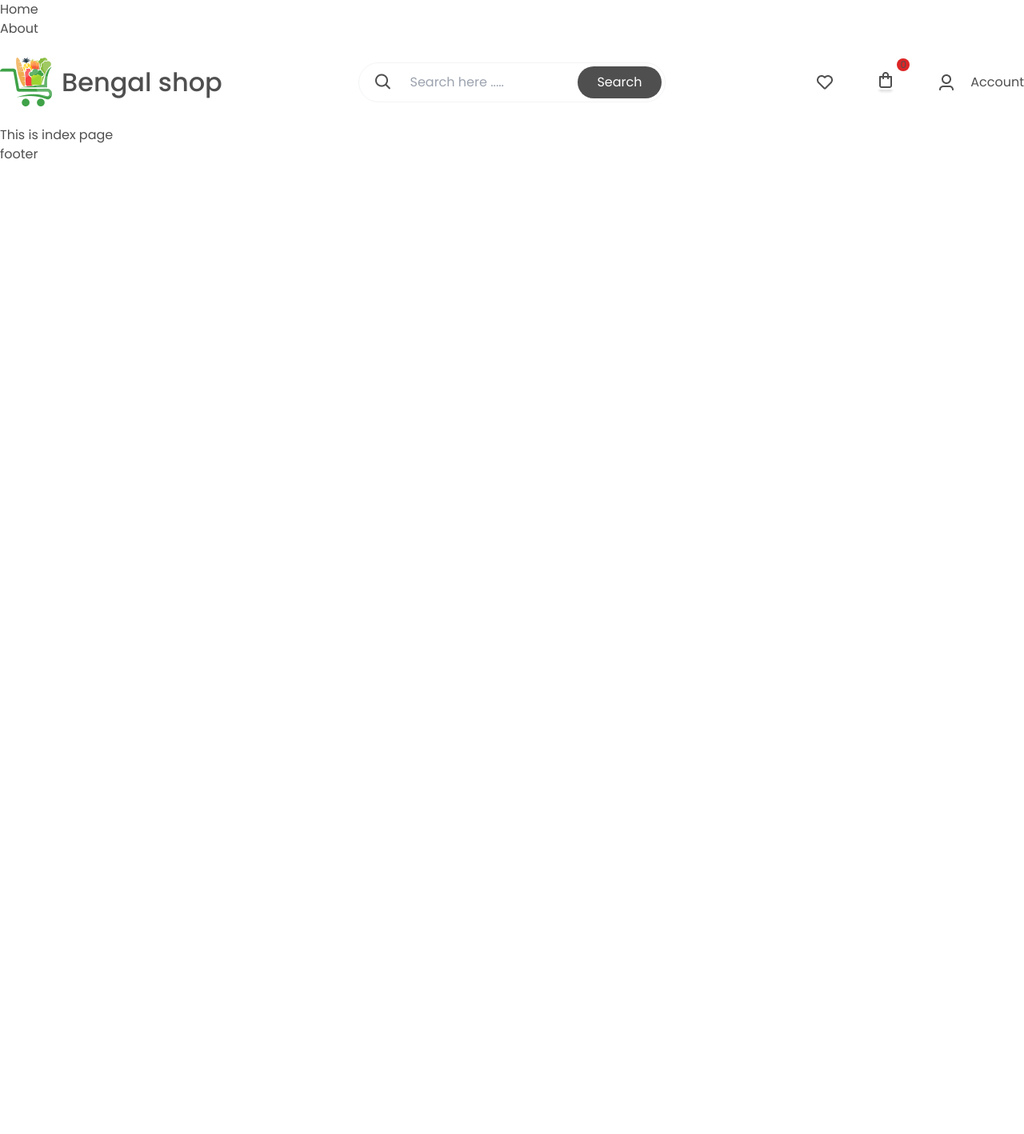
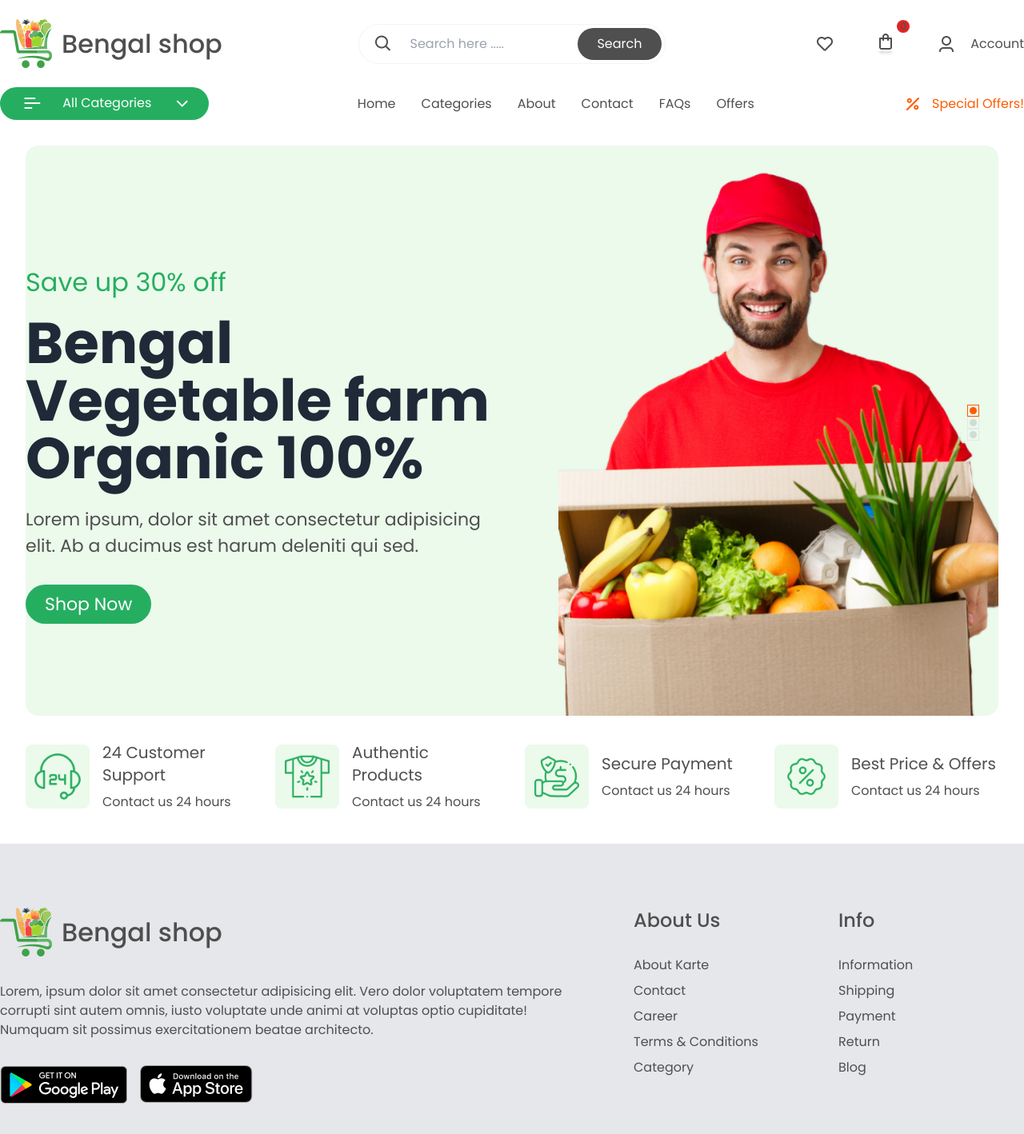
Before and after one commit to moonkabir/LaravelVueNuxt, a Nuxt app: page / in a window 1280 px wide. Shown: the top 1418 px of the page at 80% size. Before the commit the page ends 800 px from the top, so only its background shows below. Built offline with nearby package versions, Linux system fonts and the light colour scheme.

Commit message:
class 5 hero slider done

```diff
--- a/assets/css/style.css
+++ b/assets/css/style.css
@@ -12,6 +12,9 @@ body{
 .font-size-32{
     font-size: 32px;
 }
+.font-size-22{
+    font-size: 22px;
+}
 
 
 .bs-button-bg{
@@ -22,3 +25,80 @@ body{
     width: 60px;
     height: 60px;
 }
+
+.bs-dark-orange-bg{
+    background-color: #FF5C00;
+}
+.bs-dark-orange-color{
+    color: #FF5C00;
+}
+.bs-dark-green-bg{
+    background-color: #26ae60;
+}
+.bs-dark-green-color {
+    color: #26ae60;
+}
+h1,h2,h3,h4,h5,h6{
+    @apply font-medium;
+}
+
+.slide-bg{
+    background-color: #ebfaeb;
+}
+.bs-button{
+    @apply bs-dark-green-bg text-white rounded-full p-6 py-2 inline-block
+}
+
+.hero-slide ul.slick-dots {
+  position: absolute;
+  right: 2%;
+  top: 50%;
+  margin-top: -32.5px
+}
+
+
+.hero-slide ul.slick-dots button {
+  text-indent: -9999px;
+  background-color: #d1ddd2;
+  border-radius: 50%;
+  height: 100%;
+  width: 100%;
+}
+
+.hero-slide ul.slick-dots li {
+  border-width: 1px;
+  height: 15px;
+  width: 15px;
+  padding: 2px;
+}
+
+.hero-slide ul.slick-dots li.slick-active {
+  border-color: #FF5C00;
+}
+
+.hero-slide ul.slick-dots li.slick-active button {
+  @apply bs-dark-orange-bg;
+}
+.category-carousel .slick-slide > div {
+  margin-right: 35px;
+}
+
+.category-carousel .slick-list {
+  margin-right: -30px !important;
+}
+
+.category-carousel > svg {
+  height: 30px;
+  width: 30px;
+  background-color: #ddd;
+  border-radius: 50%;
+  padding: 5px;
+  position: absolute;
+  right: 50px;
+  top: -102px;
+  cursor: pointer;
+}
+
+.category-carousel > svg:last-child {
+  right: 0;
+}
--- a/components/Footer.vue
+++ b/components/Footer.vue
@@ -1,6 +1,82 @@
 <template>
 	<div>
-        footer
+        <div class="container">
+			<div class="flex mx-4 mb-10">
+				<div class="w-1/4 px-4 flex items-center">
+					<div class="min-w-max mr-4">
+						<img width="80" src="~/assets/img/customer-support.png" alt="">
+					</div>
+					<div class="w-full">
+						<h3 class="text-xl font-normal mb-2">24 Customer Support</h3>
+						Contact us 24 hours
+					</div>
+				</div>
+				<div class="w-1/4 px-4 flex items-center">
+					<div class="min-w-max mr-4">
+						<img width="80" src="~/assets/img/authentic-products.png" alt="">
+					</div>
+					<div class="w-full">
+						<h3 class="text-xl font-normal mb-2">Authentic Products</h3>
+						Contact us 24 hours
+					</div>
+				</div>
+				<div class="w-1/4 px-4 flex items-center">
+					<div class="min-w-max mr-4">
+						<img width="80" src="~/assets/img/secure-payment.png" alt="">
+					</div>
+					<div class="w-full">
+						<h3 class="text-xl font-normal mb-2">Secure Payment</h3>
+						Contact us 24 hours
+					</div>
+				</div>
+				<div class="w-1/4 px-4 flex items-center">
+					<div class="min-w-max mr-4">
+						<img width="80" src="~/assets/img/best-price.png" alt="">
+					</div>
+					<div class="w-full">
+						<h3 class="text-xl font-normal mb-2">Best Price & Offers</h3>
+						Contact us 24 hours
+					</div>
+				</div>
+			</div>
+
+		</div>
+		<div class="bg-gray-200 py-20">
+			<div class="container">
+				<div class="flex">
+					<div class="w-3/5 pr-10">
+						<Logo/>
+						<p class="my-8">Lorem, ipsum dolor sit amet consectetur adipisicing elit. Vero dolor voluptatem tempore corrupti sint autem omnis, iusto voluptate unde animi at voluptas optio cupiditate! Numquam sit possimus exercitationem beatae architecto.</p>
+						<div class="flex">
+							<a href="#" class="mr-4"><img src="~/assets/img/playstore.png" alt=""></a>
+							<a href="#"><img src="~/assets/img/appstore.png" alt=""></a>
+						</div>
+					</div>
+					<div class="w-1/5 pl-6">
+						<h3 class="text-2xl mb-6">About Us</h3>
+						<ul class="leading-loose">
+							<li><nuxt-link to="/">About Karte</nuxt-link></li>
+							<li><nuxt-link to="/">Contact</nuxt-link></li>
+							<li><nuxt-link to="/">Career</nuxt-link></li>
+							<li><nuxt-link to="/">Terms & Conditions</nuxt-link></li>
+							<li><nuxt-link to="/">Category</nuxt-link></li>
+
+						</ul>
+					</div>
+					<div class="w-1/5 pl-6">
+						<h3 class="text-2xl mb-6">Info</h3>
+						<ul class="leading-loose">
+							<li><nuxt-link to="/">Information</nuxt-link></li>
+							<li><nuxt-link to="/">Shipping</nuxt-link></li>
+							<li><nuxt-link to="/">Payment</nuxt-link></li>
+							<li><nuxt-link to="/">Return</nuxt-link></li>
+							<li><nuxt-link to="/">Blog</nuxt-link></li>
+
+						</ul>
+					</div>
+				</div>
+			</div>
+		</div>
 	</div>
 </template>
 
--- a/components/Header.vue
+++ b/components/Header.vue
@@ -1,13 +1,8 @@
 <template>
 	<div>
-        <ul>
-			<li> <nuxt-link to="/">Home</nuxt-link> </li>
-			<li> <nuxt-link to="/about">About</nuxt-link> </li>
-		</ul>
-		<div class="container flex justify-between items-center py-6">
-			<nuxt-link to="/" class="flex font-size-32 font-medium items-center">
-				<img class="mr-3" src="~/assets/img/logo.png" alt="">Bengal shop
-			</nuxt-link>
+		<div class="container">
+			<div class="flex justify-between items-center py-6">
+				<Logo/>
 				<div class="w-96">
 					<div class="border border-gray-100 p-1 flex rounded-full items-center">
 						<div class="min-w-max px-3">
@@ -25,6 +20,33 @@
 					<nuxt-link to="/" class="flex items-center"><span class="bs-icon-box rounded-full hover:bg-gray-200 inline-block flex items-center justify-center"><img src="~/assets/img/user.png" alt=""></span><span>Account</span></nuxt-link>
 				</div>
 			</div>
+			<div class="flex items-center">
+				<div class="w-96">
+					<div class="bs-dark-green-bg flex rounded-full px-4 py-2 cursor-pointer">
+						<div class="min-w-max">
+							<img src="~/assets/img/menu-right.png" alt="">
+						</div>
+						<div class="w-full text-center px-6 text-white">All Categories</div>
+						<div class="min-w-max">
+							<img src="~/assets/img/chevron-down.png" alt="">
+						</div>
+					</div>
+				</div>
+				<div class="w-full">
+					<ul class="flex justify-center">
+						<li><nuxt-link class="p-4" to="/">Home</nuxt-link></li>
+						<li><nuxt-link class="p-4" to="/">Categories</nuxt-link></li>
+						<li><nuxt-link class="p-4" to="/">About</nuxt-link></li>
+						<li><nuxt-link class="p-4" to="/">Contact</nuxt-link></li>
+						<li><nuxt-link class="p-4" to="/">FAQs</nuxt-link></li>
+						<li><nuxt-link class="p-4" to="/">Offers</nuxt-link></li>
+					</ul>
+				</div>
+				<nuxt-link to="/" class="min-w-max bs-dark-orange-color flex">
+					<img class="mr-3" src="~/assets/img/u_percentage.png" alt="">Special Offers!
+				</nuxt-link>
+			</div>
+		</div>
 	</div>
 </template>
 
--- /dev/null
+++ b/components/logo.vue
@@ -0,0 +1,13 @@
+<template>
+    <nuxt-link to="/" class="flex font-size-32 font-medium items-center">
+        <img class="mr-3" src="~/assets/img/logo.png" alt="">Bengal shop
+    </nuxt-link>
+</template>
+
+<script>
+export default {
+    name: 'Logo'
+}
+</script>
+<style scoped>
+</style>
--- a/nuxt.config.js
+++ b/nuxt.config.js
@@ -26,6 +26,7 @@ export default {
 
   // Plugins to run before rendering page: https://go.nuxtjs.dev/config-plugins
   plugins: [
+    {src: '~/plugins/vue-slick-carousel', ssr: false},
   ],
 
   // Auto import components: https://go.nuxtjs.dev/config-components
--- a/pages/index.vue
+++ b/pages/index.vue
@@ -1,6 +1,60 @@
 <template>
 	<div>
-		This is index page
+		<!-- <vue-slick-carousel :arrows="true" :dots="true">
+			<div>1</div>
+			<div>2</div>
+			<div>3</div>
+			<div>4</div>
+		</vue-slick-carousel> -->
+		<div class="p-8">
+			<vue-slick-carousel :arrows="false" :dots="true" class="hero-slide">
+			<div class="slide-bg rounded-2xl pt-8">
+				<div class="container">
+					<div class="flex items-center">
+						<div class="w-1/2 mr-6 font-size-22">
+							<p class="bs-dark-green-color font-size-32 mb-4">Save up 30% off</p>
+							<h2 class="text-7xl font-bold mb-6 text-gray-800">Bengal Vegetable farm Organic 100%</h2>
+							<p class="mb-8">Lorem ipsum, dolor sit amet consectetur adipisicing elit. Ab a ducimus est harum deleniti qui sed.</p>
+							<nuxt-link to="/" class="bs-button">Shop Now</nuxt-link>
+						</div>
+						<div class="w-1/2 flex justify-end">
+						<img width="550" src="~/assets/img/hero.png" alt="">
+						</div>
+					</div>
+				</div>
+			</div>
+			<div class="slide-bg rounded-2xl pt-8">
+				<div class="container">
+					<div class="flex items-center">
+						<div class="w-1/2 mr-6 font-size-22">
+							<p class="bs-dark-green-color font-size-32 mb-4">Save up 40% off</p>
+							<h2 class="text-7xl font-bold mb-6 text-gray-800">Bengal Vegetable farm Organic 100%</h2>
+							<p class="mb-8">Lorem ipsum, dolor sit amet consectetur adipisicing elit. Ab a ducimus est harum deleniti qui sed.</p>
+							<nuxt-link to="/" class="bs-button">Shop Now</nuxt-link>
+						</div>
+						<div class="w-1/2 flex justify-end">
+						<img width="550" src="~/assets/img/hero.png" alt="">
+						</div>
+					</div>
+				</div>
+			</div>
+			<div class="slide-bg rounded-2xl pt-8">
+				<div class="container">
+					<div class="flex items-center">
+						<div class="w-1/2 mr-6 font-size-22">
+							<p class="bs-dark-green-color font-size-32 mb-4">Save up 50% off</p>
+							<h2 class="text-7xl font-bold mb-6 text-gray-800">Bengal Vegetable farm Organic 100%</h2>
+							<p class="mb-8">Lorem ipsum, dolor sit amet consectetur adipisicing elit. Ab a ducimus est harum deleniti qui sed.</p>
+							<nuxt-link to="/" class="bs-button">Shop Now</nuxt-link>
+						</div>
+						<div class="w-1/2 flex justify-end">
+						<img width="550" src="~/assets/img/hero.png" alt="">
+						</div>
+					</div>
+				</div>
+			</div>
+			</vue-slick-carousel>
+		</div>
 	</div>
 </template>
 
--- a/plugins/vue-slick-carousel.js
+++ b/plugins/vue-slick-carousel.js
@@ -1,2 +1,5 @@
 import Vue from "vue";
 import VueSlickCarousel from "vue-slick-carousel";
+import "vue-slick-carousel/dist/vue-slick-carousel.css";
+
+Vue.component('vue-slick-carousel',VueSlickCarousel);
```
Lines whose indentation alone changed are shown as unchanged.
